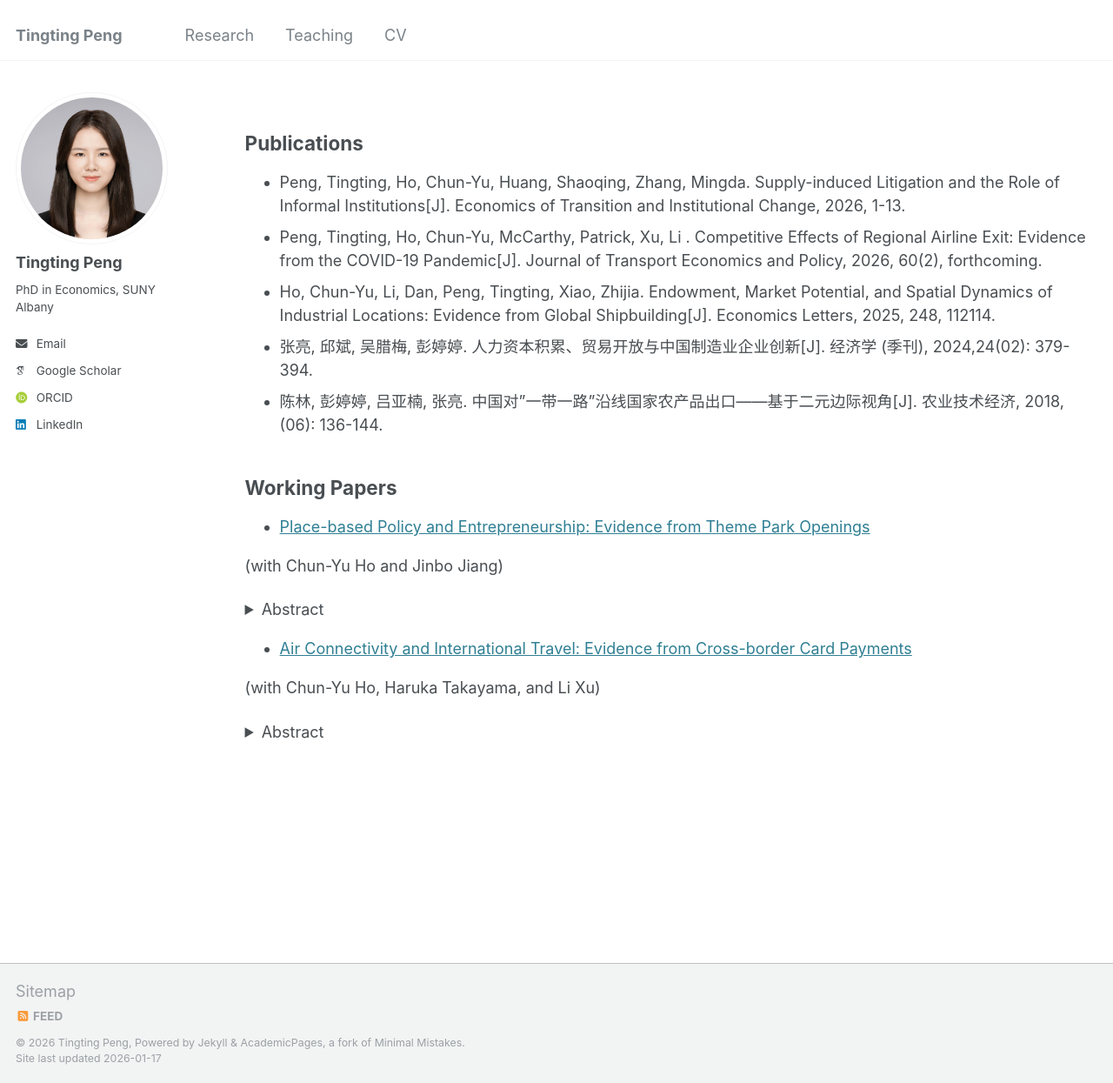
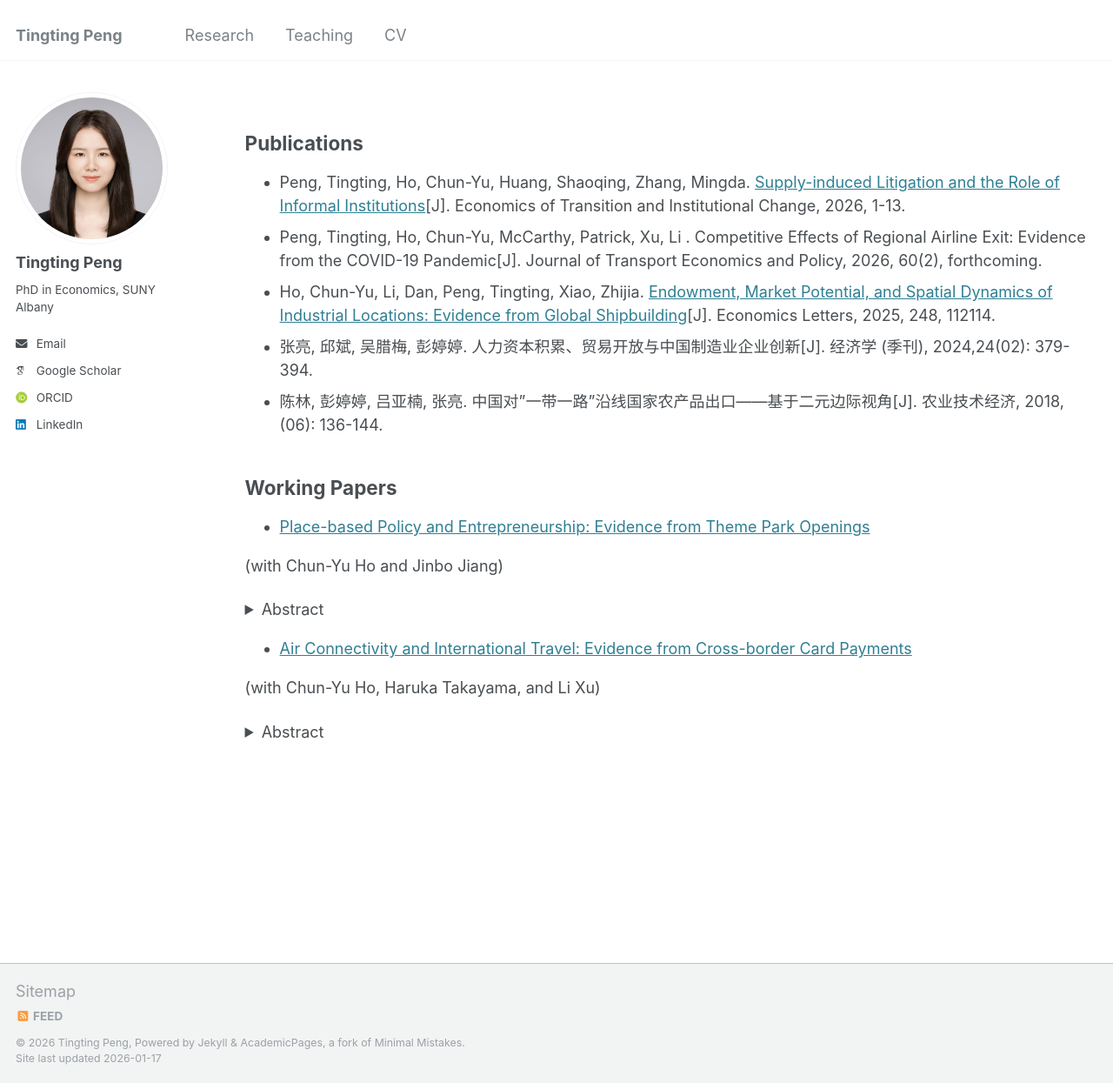
Before and after one commit to tpeng2023/webpage, a Jekyll site: the page built from _pages/research.md, in a window 1280 px wide and 1245 px high. Shown: the whole window at 87% size. Built offline with Jekyll 4.4.1, drawn with Linux system fonts in a browser that asks for light colours; some web fonts are replaced; part of the change alters nothing that is shown.

Commit message:
Update research.md

```diff
--- a/_pages/research.md
+++ b/_pages/research.md
@@ -5,9 +5,9 @@ permalink: /research/
 author_profile: true
 ---
 ## Publications
-* Peng, Tingting, Ho, Chun-Yu, Huang, Shaoqing, Zhang, Mingda. Supply-induced Litigation and the Role of Informal Institutions[J]. Economics of Transition and Institutional Change, 2026, 1-13.
+* Peng, Tingting, Ho, Chun-Yu, Huang, Shaoqing, Zhang, Mingda. [Supply-induced Litigation and the Role of Informal Institutions](http://doi.org/10.1111/ecot.70028)[J]. Economics of Transition and Institutional Change, 2026, 1-13.
 * Peng, Tingting, Ho, Chun-Yu, McCarthy, Patrick, Xu, Li . Competitive Effects of Regional Airline Exit: Evidence from the COVID-19 Pandemic[J]. Journal of Transport Economics and Policy, 2026, 60(2), forthcoming.
-* Ho, Chun-Yu, Li, Dan, Peng, Tingting, Xiao, Zhijia. Endowment, Market Potential, and Spatial Dynamics of Industrial Locations: Evidence from Global Shipbuilding[J]. Economics Letters, 2025, 248, 112114.
+* Ho, Chun-Yu, Li, Dan, Peng, Tingting, Xiao, Zhijia. [Endowment, Market Potential, and Spatial Dynamics of Industrial Locations: Evidence from Global Shipbuilding](https://www.sciencedirect.com/science/article/abs/pii/S0165176524005986)[J]. Economics Letters, 2025, 248, 112114.
 * 张亮, 邱斌, 吴腊梅, 彭婷婷. 人力资本积累、贸易开放与中国制造业企业创新[J]. 经济学 (季刊), 2024,24(02): 379-394.
 * 陈林, 彭婷婷, 吕亚楠, 张亮. 中国对"一带一路"沿线国家农产品出口——基于二元边际视角[J]. 农业技术经济, 2018, (06): 136-144.
 
@@ -21,7 +21,7 @@ author_profile: true
 
    <summary>   Abstract</summary>
 
-This paper examines the economic impacts of large theme park openings in China from 2000 to 2023 using a newly compiled dataset on county-level theme parks and entrepreneurship. Leveraging the staggered openings of theme parks across various counties, we document three main findings. First, theme park openings lead to a 12.1% increase in entrepreneurial activities, especially in tourism-related service sectors. This result is robust to the heterogeneous treatment effect, alternative specification, excluding confounding policies, and placebo tests. Second, the spillover effects within a 25-to-50-kilometer radius are concentrated in tourism-related, consumption-based industries, and crowd-out effects within 25 kilometers are mainly in non-service sectors and real estate. Third, we identify tourism-driven consumption and agglomeration as the potential mechanisms driving these economic impacts. Back-of-the-envelope calculations suggest that theme park openings promote employment by 9.3%. This study sheds new light on the evaluation of the effectiveness of tourism-related place-based policies.
+This paper examines the economic impacts of theme park openings in China from 2000 to 2023 using a newly compiled dataset on county-level theme parks and entrepreneurship. Leveraging the staggered openings of theme parks across various counties, we document three main findings. First, theme park openings lead to a 12.9% increase in entrepreneurial activities, especially in tourism-related service industries. Second, theme park openings have positive spatial spillover effects on tourism- and consumption-related industries within a 25-to-50-kilometer radius, and have relocation effects on non-service and real estate industries within 25 kilometers to farther location. Third, we identify tourism-driven spending and agglomeration as the potential mechanisms driving these economic impacts. Back-of-the-envelope calculations suggest that theme park openings bring net benefits to the hosting county as it promotes employment but not increases local public debt significantly.
 
 </details>
 
```
